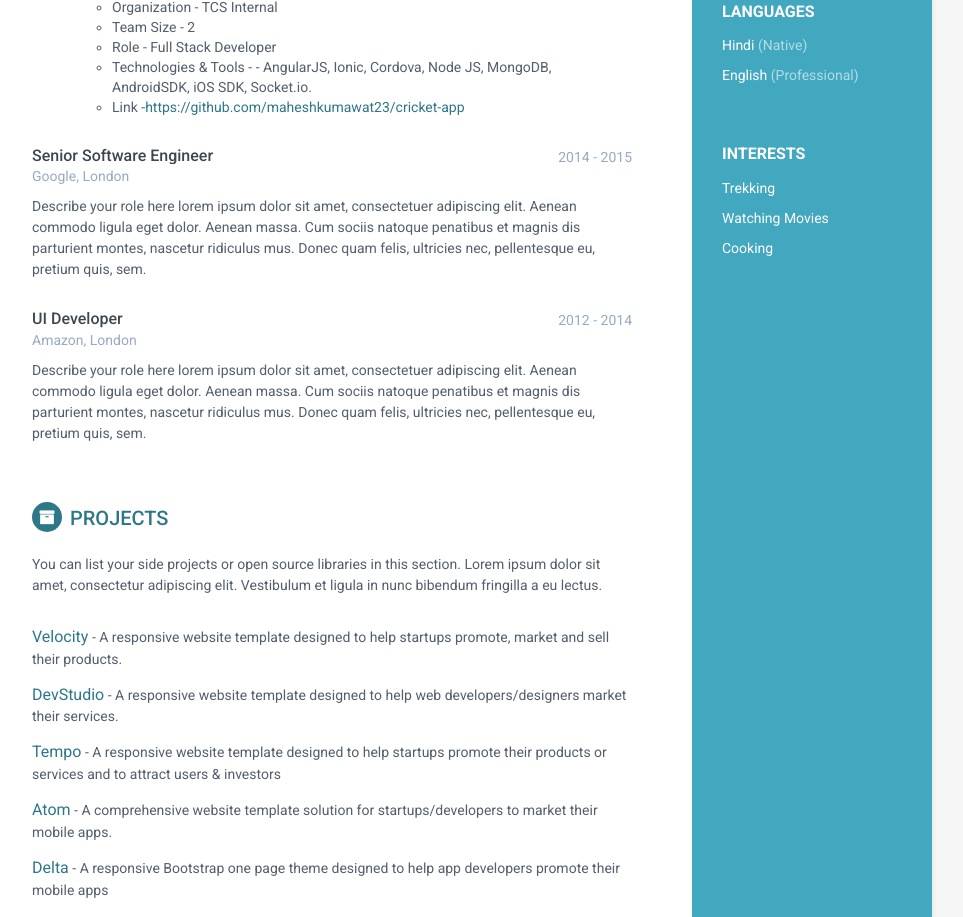
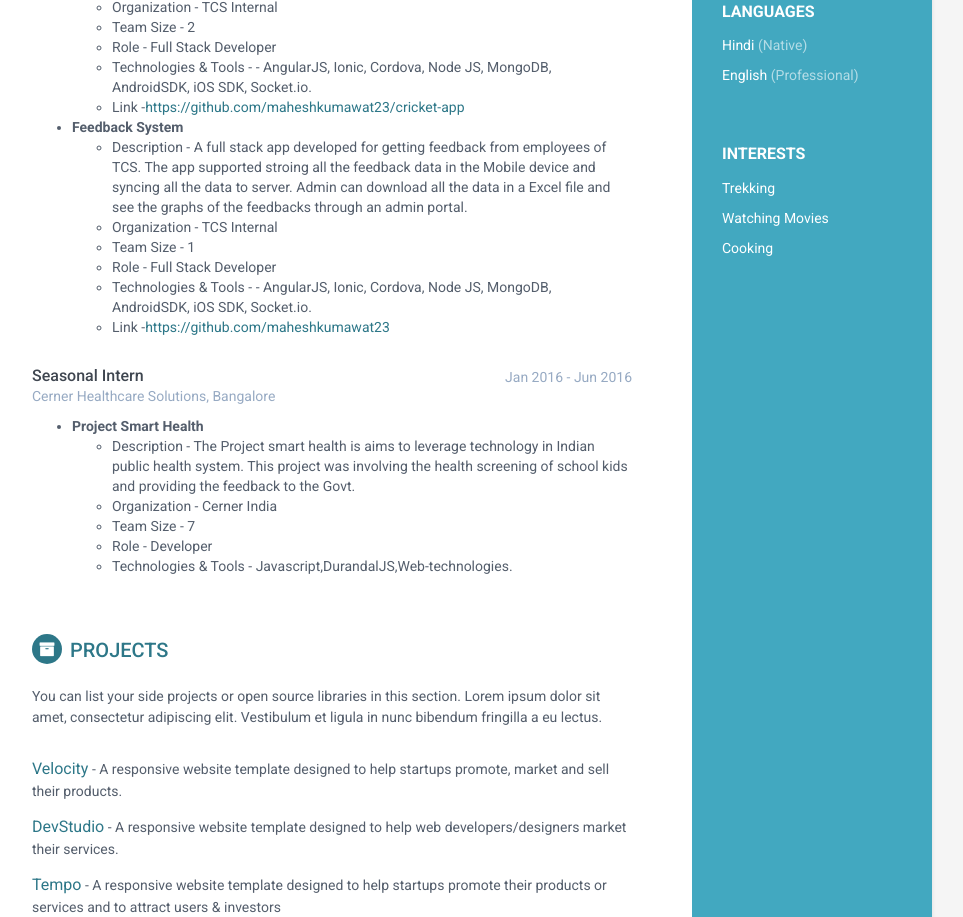
Before and after one commit to maheshkumawat23/maheshkumawat23.github.io, a plain HTML site: page index.html in a window 1280 px wide. Shown: the part 805-1722 px from the top of the page, without its empty margins (188-1151 px from the left). Drawn offline with Linux system fonts and the light colour scheme.

Commit message:
Update index.html

```diff
--- a/index.html
+++ b/index.html
@@ -141,6 +141,21 @@ functionality and Navigation using Google Maps API.
                                         </ul>
 
                         </li>
+                        <li><b>Feedback System</b>
+                                        <ul>
+                                            <li>Description - A full stack app developed for getting feedback from employees of TCS.
+                                               The app supported stroing all the feedback data in the Mobile device and syncing all the data to server. Admin can download all the data in a Excel file and see the graphs of the feedbacks through an admin portal.
+
+                                            </li>
+                                             <li>Organization - TCS Internal</li>
+                                            <li>Team Size - 1</li>
+                                            <li>Role - Full Stack Developer</li>
+                                            <li>Technologies & Tools - - AngularJS, Ionic, Cordova, Node JS, MongoDB, AndroidSDK, iOS SDK, Socket.io.
+                                            </li>
+                                            <li>Link -<a href="https://github.com/maheshkumawat23 target="_blank">https://github.com/maheshkumawat23</a></li>
+                                        </ul>
+
+                        </li>
 
     </ul></p>
                         <p> </p>
@@ -150,29 +165,34 @@ functionality and Navigation using Google Maps API.
                 <div class="item">
                     <div class="meta">
                         <div class="upper-row">
-                            <h3 class="job-title">Senior Software Engineer</h3>
-                            <div class="time">2014 - 2015</div>
+                            <h3 class="job-title">Seasonal Intern</h3>
+                            <div class="time">Jan 2016 - Jun 2016</div>
                         </div><!--//upper-row-->
-                        <div class="company">Google, London</div>
+                        <div class="company">Cerner Healthcare Solutions, Bangalore</div>
                     </div><!--//meta-->
                     <div class="details">
-                        <p>Describe your role here lorem ipsum dolor sit amet, consectetuer adipiscing elit. Aenean commodo ligula eget dolor. Aenean massa. Cum sociis natoque penatibus et magnis dis parturient montes, nascetur ridiculus mus. Donec quam felis, ultricies nec, pellentesque eu, pretium quis, sem.</p>
+
+                        <p><ul class="list-styled">
+                                        <li><b>Project Smart Health</b>
+                                        <ul>
+                                            <li>Description - The Project smart health is aims to leverage technology in Indian public health system. This project was involving the
+health screening of school kids and providing the feedback to the Govt.
+
+                                            </li>
+                                             <li>Organization - Cerner India</li>
+                                            <li>Team Size - 7</li>
+                                            <li>Role - Developer</li>
+                                            <li>Technologies & Tools - Javascript,DurandalJS,Web-technologies.
+                                            </li>
+
+                                        </ul>
+
+                        </li></ul></p>
 
                     </div><!--//details-->
                 </div><!--//item-->
 
-                <div class="item">
-                    <div class="meta">
-                        <div class="upper-row">
-                            <h3 class="job-title">UI Developer</h3>
-                            <div class="time">2012 - 2014</div>
-                        </div><!--//upper-row-->
-                        <div class="company">Amazon, London</div>
-                    </div><!--//meta-->
-                    <div class="details">
-                        <p>Describe your role here lorem ipsum dolor sit amet, consectetuer adipiscing elit. Aenean commodo ligula eget dolor. Aenean massa. Cum sociis natoque penatibus et magnis dis parturient montes, nascetur ridiculus mus. Donec quam felis, ultricies nec, pellentesque eu, pretium quis, sem.</p>
-                    </div><!--//details-->
-                </div><!--//item-->
+
 
             </section><!--//section-->
 
```
